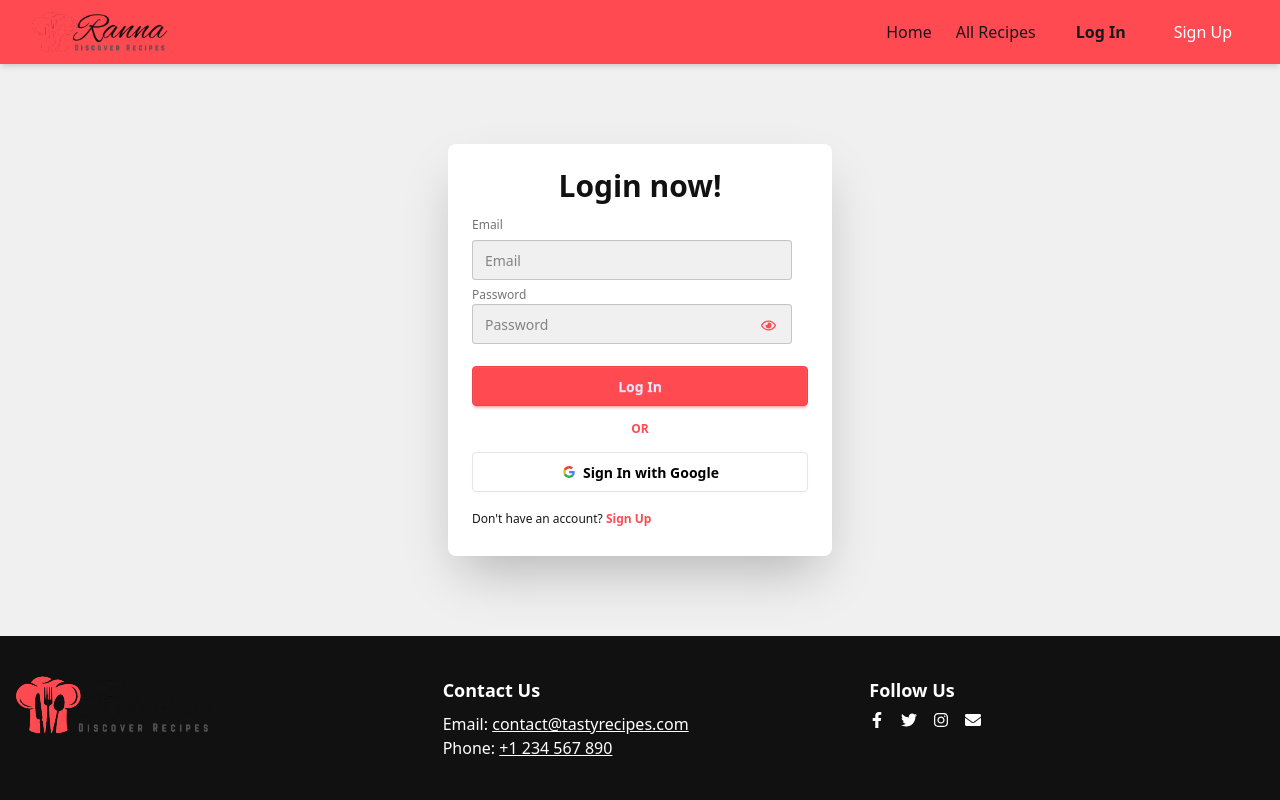
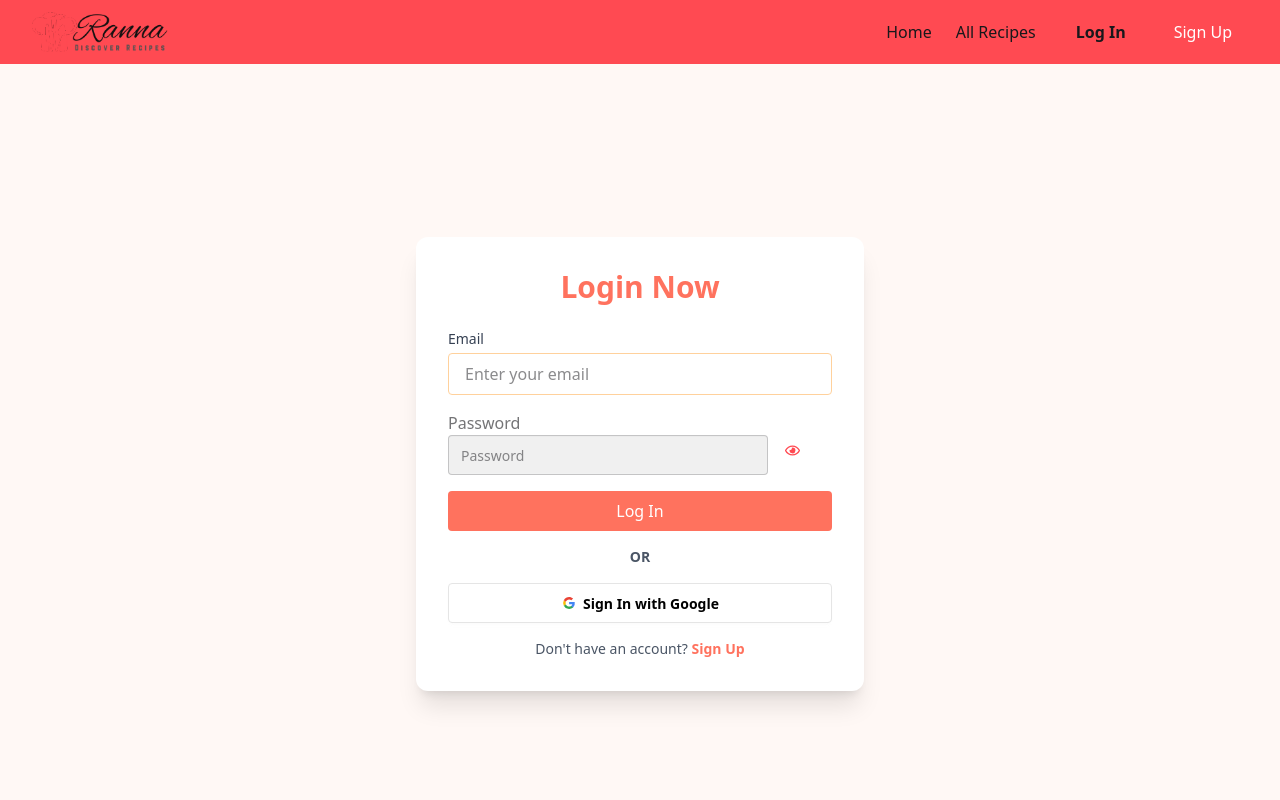
Before and after one commit to MohammadFakhruddin/jobtrack, a React (Vite) app: page /auth/login in a window 1280 px wide. Shown: the top 800 px of the page. Built offline with nearby package versions, Linux system fonts and the light colour scheme; no server answers.

Commit message:
login page style updated

```diff
--- a/src/Pages/LogIn.jsx
+++ b/src/Pages/LogIn.jsx
@@ -5,67 +5,71 @@ import ShowHidePassword from '../Components/ShowHidePassword';
 import { Link, useLocation, useNavigate } from 'react-router';
 import { toast } from 'react-toastify';
 
-
 const LogIn = () => {
-    const [error, setError] = useState('')
-
-
-    const { signIn } = useContext(AuthContext)
-    const location = useLocation()
-    const navigate = useNavigate()
+  const [error, setError] = useState('');
+  const { signIn } = useContext(AuthContext);
+  const location = useLocation();
+  const navigate = useNavigate();
 
   const handleLogIn = (e) => {
     e.preventDefault();
-
     const form = e.target;
     const email = form.email.value;
-        const password = form.password.value
+    const password = form.password.value;
 
     signIn(email, password)
       .then((result) => {
-                const user = result.user
-                console.log(user);
-                toast.success('Login Successfull!!')
-
-                navigate(`${location.state ? location.state : '/'}`)
+       console.log(result);
+        toast.success('Login Successful!');
+        navigate(location.state || '/');
       })
       .catch((error) => {
-                const errorCode = error.code;
-
-                setError(errorCode)
-            })
-    }
-
+        setError(error.code || 'Login failed');
+      });
+  };
 
   return (
-        <div>
+    <div className="flex items-center justify-center min-h-screen bg-[#FFF8F5] px-4">
+      <div className="w-full max-w-md bg-white p-8 rounded-xl shadow-xl">
+        <h2 className="text-3xl font-bold text-center text-[#FF725E] mb-6">Login Now</h2>
 
+        <form onSubmit={handleLogIn}>
+          <div className="mb-4">
+            <label className="block text-sm font-medium text-gray-700 mb-1">Email</label>
+            <input
+              type="email"
+              name="email"
+              required
+              className="w-full px-4 py-2 border border-[#FFD19C] rounded focus:outline-none focus:ring-2 focus:ring-[#FF725E]"
+              placeholder="Enter your email"
+            />
+          </div>
 
-            <div className="card bg-white w-full mx-auto my-20 max-w-sm shrink-0 shadow-2xl">
-                <form onSubmit={handleLogIn} className="card-body">
-                    <h1 className="text-3xl text-center text-accent font-bold">Login now!</h1>
-                    <fieldset className="fieldset">
+          <ShowHidePassword />
 
-                        <label className="label">Email</label>
-                        <input type="email" name='email' className="input" placeholder="Email" required />
+          {error && <p className="text-red-600 text-sm mt-2">{error}</p>}
 
-                        <ShowHidePassword></ShowHidePassword>
+          <button
+            type="submit"
+            className="w-full bg-[#FF725E] text-white py-2 rounded mt-4 hover:bg-opacity-90 transition"
+          >
+            Log In
+          </button>
 
-            {error && <p className='text-red-600'>{error}</p>}
+          <div className="text-center my-4 text-sm font-semibold text-gray-600">OR</div>
 
+          <GoogleSignIn />
 
-                        <button type='submit' className="btn btn-primary hover:btn-secondary mt-4">Log In</button>
-
-                        <p className='text-center font-bold my-2 text-primary'>OR</p>
-
-                        <GoogleSignIn></GoogleSignIn>
-                        <p className='mt-3'>Don't have an account? <Link className='text-primary font-semibold hover:text-secondary' to={'/auth/signup'}>Sign Up</Link></p>
-                    </fieldset>
+          <p className="mt-4 text-sm text-center text-gray-600">
+            Don't have an account?{' '}
+            <Link to="/auth/signup" className="text-[#FF725E] font-semibold hover:underline">
+              Sign Up
+            </Link>
+          </p>
         </form>
       </div>
-
     </div>
   );
 };
 
-export default LogIn
+export default LogIn;
```
Lines whose indentation alone changed are shown as unchanged.
